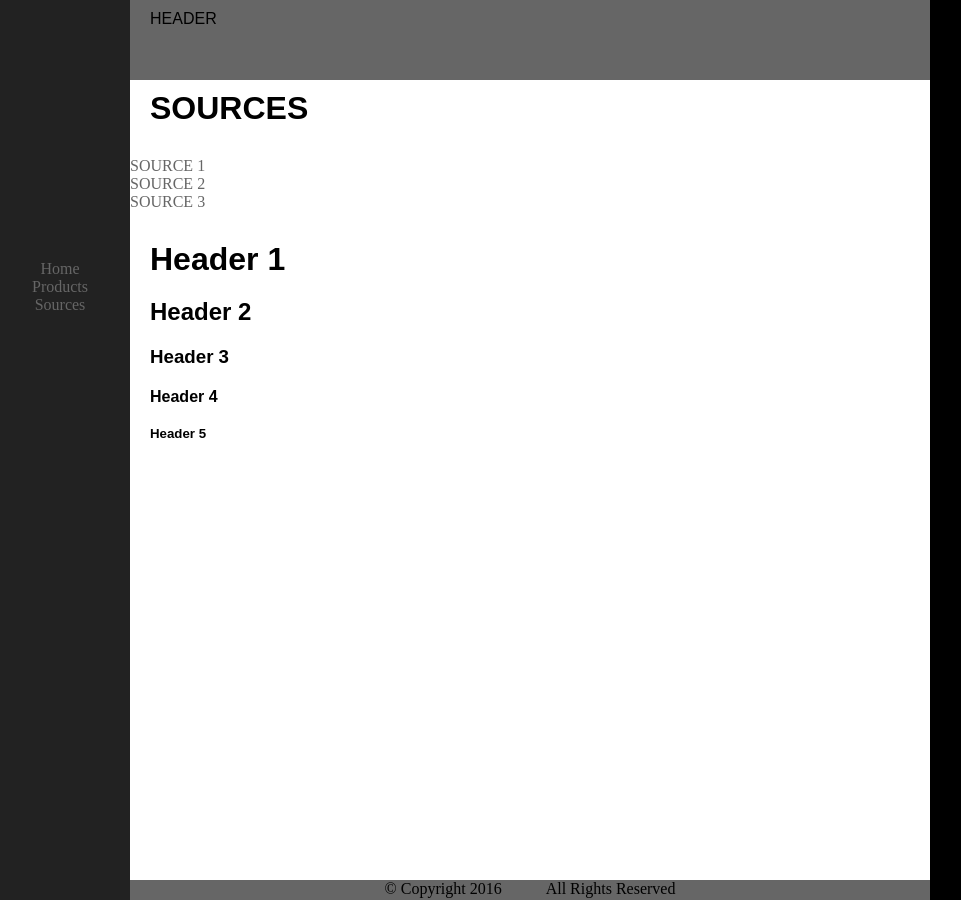
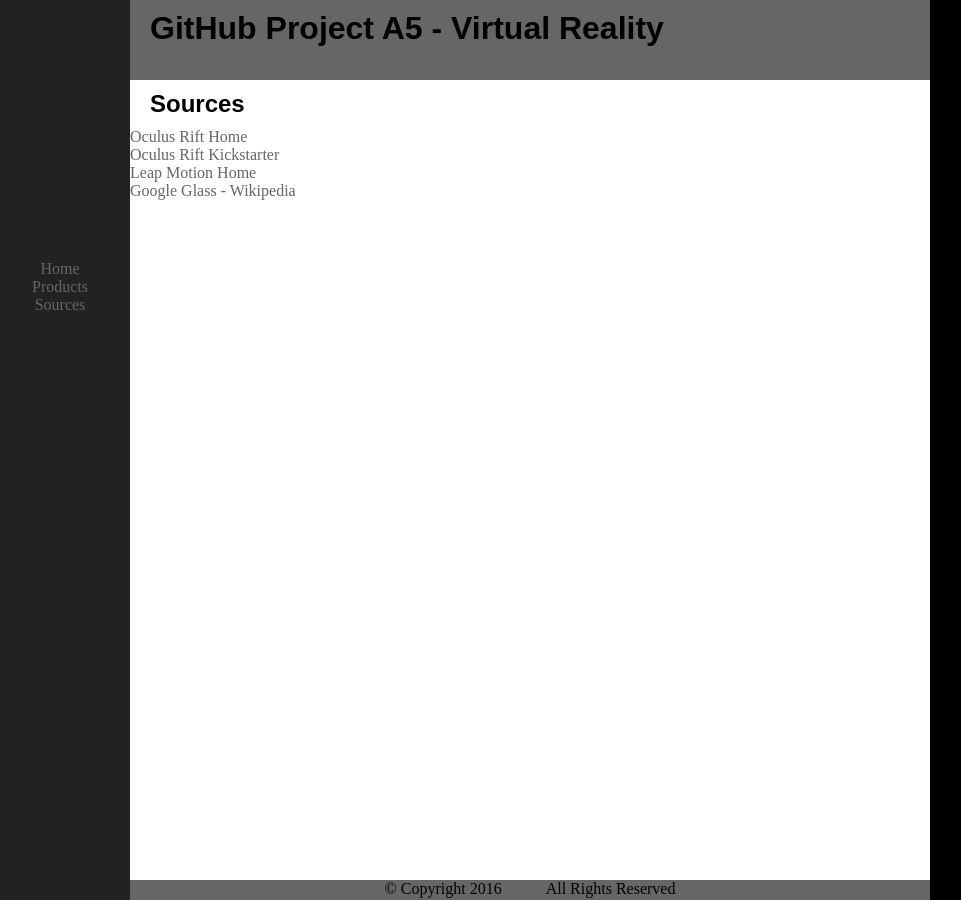
Before and after one commit to 5MDS003/ITC134-A5, a plain HTML site: page sources.html in a window 1280 px wide. Shown: the whole page, without its empty margins (10-971 px from the left). Drawn offline with Linux system fonts and the light colour scheme.

Commit message:
Update sources.html
Add sources, update formatting.

```diff
--- a/sources.html
+++ b/sources.html
@@ -1,150 +1,63 @@
-
-
 <!DOCTYPE html PUBLIC "-//W3C//DTD XHTML 1.0 Transitional//EN"
-
 "http://www.w3.org/TR/xhtml1/DTD/xhtml1-transitional.dtd">
-
-
-
 <html xmlns="http://www.w3.org/1999/xhtml">
-
-
 
 <head>
 
-
-
 <meta http-equiv="Content-Type" content="text/html; charset=UTF-8" />
-
 <link href="css/style.css" type="text/css" rel="stylesheet" >
-
 <title>ITC134 - A5</title>
-
-
 
 </head>
 
-
-
-
-
-
-
 <body>
-
-
 
 <div id="wrapper"> <!--Start Wrapper Div-->
 
-
-
-
-
-
-
 <div id="header"> <!--Start Header Div-->
 
-<p>HEADER</p>
+<h1>GitHub Project A5 - Virtual Reality</h1>
 
 </div> <!--End Header Div-->
-
-
-
-
-
-
 
 <div id="navi"> <!--Start Navigation Div-->
 
 <ul>
 
-<li><a href="#.html">Home</a></li>
-
-<li><a href="#.html">Products</a></li>
-
-<li><a href="#.html">Sources</a></li>
+<li><a href="index.html">Home</a></li>
+<li><a href="products.html">Products</a></li>
+<li><a href="sources.html">Sources</a></li>
 
 </ul>
 
 </div> <!--End Navigation Div-->
 
-
-
-
-
-
-
 <div id="main"> <!--Start Main Div-->
 
+<h2>Sources</h2>
 
-
-<h1>SOURCES</h1>
-
-
-
-
-
-
-
-
-
-
-<p>
 <ul>
-
-<li><a href="#.html">SOURCE 1</a></li>
-
-<li><a href="#.html">SOURCE 2</a></li>
-
-<li><a href="#.html">SOURCE 3</a></li>
-
+<li><a href="https://www3.oculus.com/en-us/rift/">Oculus Rift Home</a></li>
+<li><a href="https://www.kickstarter.com/projects/1523379957/oculus-rift-step-into-the-game">Oculus Rift Kickstarter</a></li>
+<li><a href="https://www.leapmotion.com/">Leap Motion Home</a></li>
+<li><a href="https://en.wikipedia.org/wiki/Google_Glass">Google Glass - Wikipedia</a></li>
 </ul>
 
-<p>
-
-
-<h1>Header 1</h1>
-
-<h2>Header 2</h2>
-
-<h3>Header 3</h3>
-
-<h4>Header 4</h4>
-
-<h5>Header 5</h5>
-
-
-
 </div> <!--End Main Div-->
-
-
-
-
-
 
 
 <div id="footer"> <!--Start Footer Div-->
 
 <ul>
-
 <li>&copy; Copyright 2016</li>
-
 <li>All Rights Reserved</li>
-
 </ul>
 
 </div> <!--End Footer Div-->
-
-
-
-
-
 
 
 </div> <!--End Wrapper Div-->
 
 </body>
 
-
-
 </html>
```
